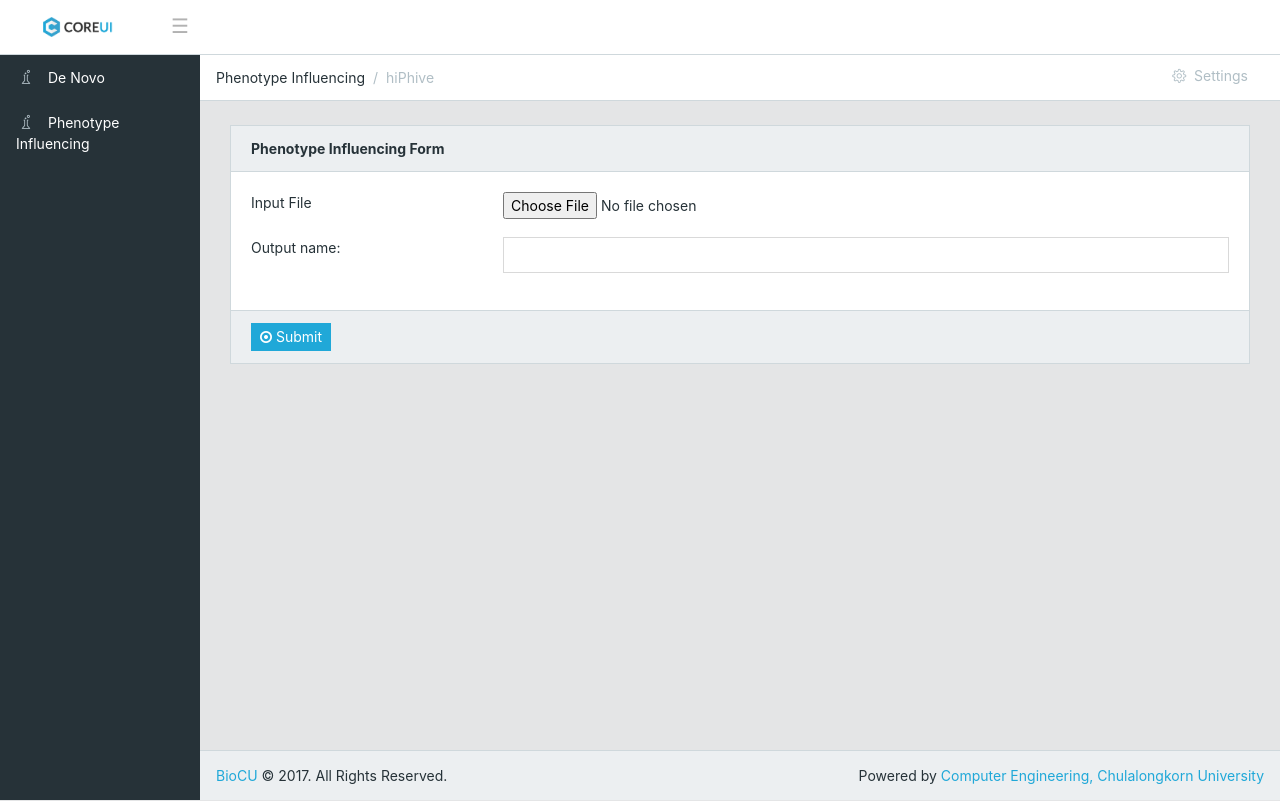
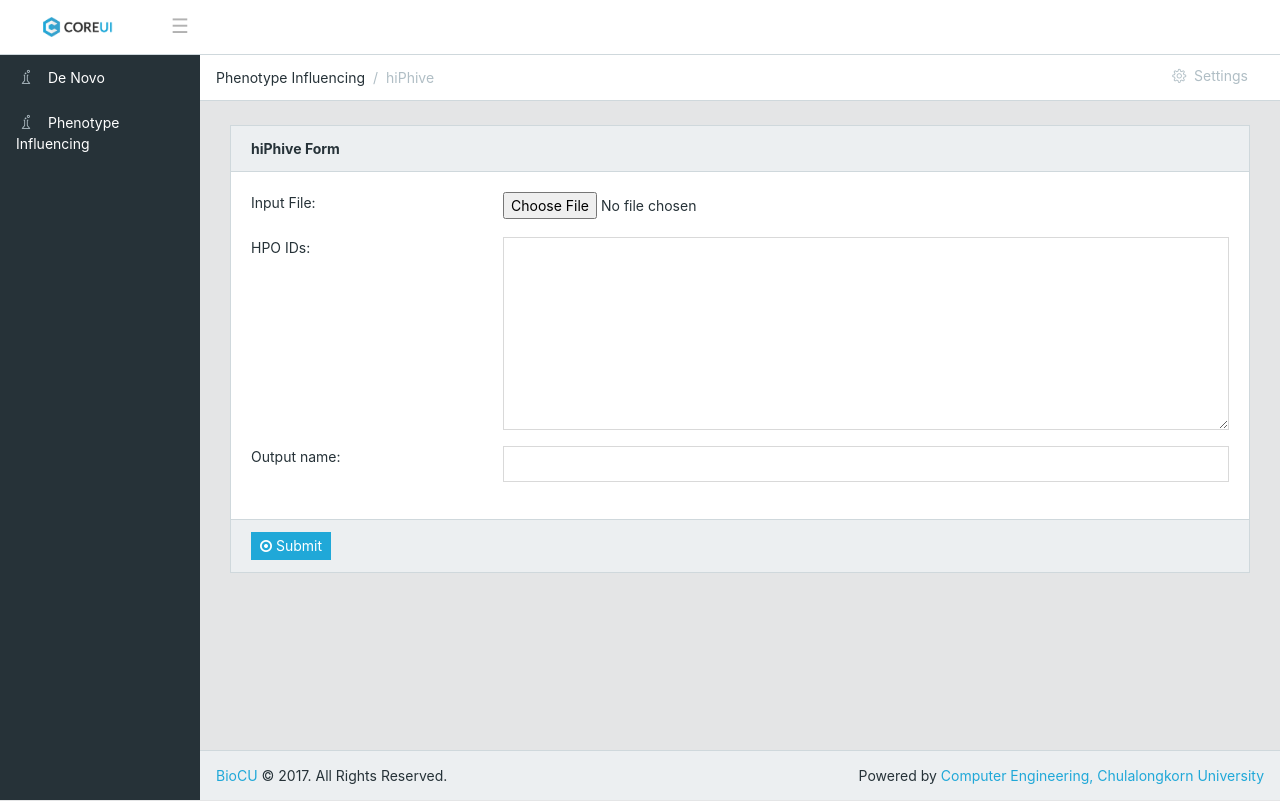
Before and after one commit to sirinthra-cc/bioinformatics, a Django app: page /phenotype/ in a window 1280 px wide. Run offline with Django 3.2, Linux system fonts and the light colour scheme; some libraries are stand-ins or nearby versions.

Commit message:
edit phenotype influencing

```diff
--- a/phenotype_influencing/forms.py
+++ b/phenotype_influencing/forms.py
@@ -4,4 +4,5 @@ from django import forms
 class PhenotypeForm(forms.Form):
     input = forms.CharField(label="Input file")
     # output_path = forms.CharField(label="Output path")
+    hpo = forms.CharField(label='HPO IDs', widget=forms.Textarea)
     output_name = forms.CharField(label='Output name', max_length=100)
--- a/phenotype_influencing/views.py
+++ b/phenotype_influencing/views.py
@@ -1,19 +1,31 @@
 from django.http import HttpResponseRedirect
 from django.shortcuts import render
 from .forms import PhenotypeForm
+import subprocess
+
+
+compile_list = ['java','-Xms2g','-Xmx4g','-jar','exomiser-cli-7.2.1.jar','--prioritiser=hiphive','-I','AD','-F','1', '--full-analysis','true','-f','VCF','--output-pass-variants-only','true','--hpo-ids']
+# ['[HPO_IDs]','-v', '[input_file_name.vcf]','-o','[output_file_name]']
 
 
 def index(request):
     if request.method == 'POST':
         form = PhenotypeForm(request.POST)
         if form.is_valid():
-            child = form.cleaned_data['child']
-            mother = form.cleaned_data['mother']
-            father = form.cleaned_data['father']
-
-            return HttpResponseRedirect('/phenotype-influencing/')
+            input_file = form.cleaned_data['input']
+            hpo = form.cleaned_data['hpo']
+            output_name = form.cleaned_data['output_name']
+            compile_list.append(hpo)
+            compile_list.append('-v')
+            compile_list.append(input_file)
+            compile_list.append('-o')
+            compile_list.append(output_name)
+            print(compile_list)
+            # subprocess.call(compile_list)
+            return HttpResponseRedirect('/phenotype/')
         else:
             print("invalid")
     else:
         form = PhenotypeForm()
+        print(compile_list)
     return render(request, 'phenotype/index.html', {'form': form})
--- a/templates/phenotype/index.html
+++ b/templates/phenotype/index.html
@@ -17,23 +17,23 @@
     <div class="card">
         <form action="{{ action }}" method="post">
             {% csrf_token %}
-            <div class="card-header"><strong>Phenotype Influencing Form</strong></div>
+            <div class="card-header"><strong>hiPhive Form</strong></div>
             <div class="card-block">
                 {# Input file #}
                 <div class="form-group row">
-                    <label class="col-md-3 form-control-label" for="file-input">Input File</label>
+                    <label class="col-md-3 form-control-label" for="file-input">Input File:</label>
                     <div class="col-md-9">
                         <input type="file" id="input-file" name="file-input">
                     </div>
                 </div>
 
                 <div style="display: none">{% include 'snippets/normal_field.html' with element=form.input %}</div>
+                {% include 'snippets/normal_field.html' with element=form.hpo %}
                 {% include 'snippets/normal_field.html' with element=form.output_name %}
             </div>
 
             <div class="card-footer">
                 <button type="submit" class="btn btn-sm btn-primary" id="submit"><i class="fa fa-dot-circle-o"></i> Submit</button>
-{#                <button type="reset" class="btn btn-sm btn-danger"><i class="fa fa-ban"></i> Reset</button>#}
             </div>
         </form>
 
@@ -45,7 +45,6 @@
     <script type="text/javascript">
         document.getElementById("submit").onclick = function () {
             document.getElementById("id_input").value = document.getElementById("input-file").value;
-            document.getElementById("id_output_path").value = document.getElementById("output-path").value;
         };
     </script>
 {% endblock %}
```
